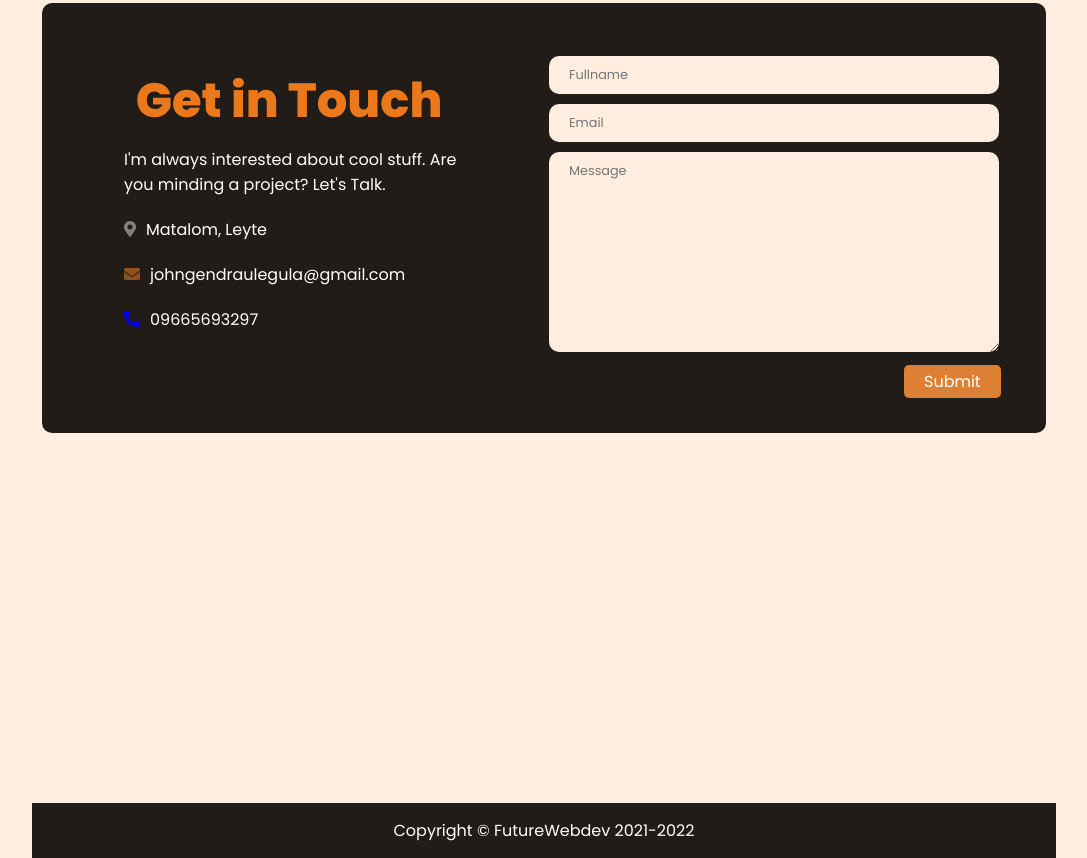
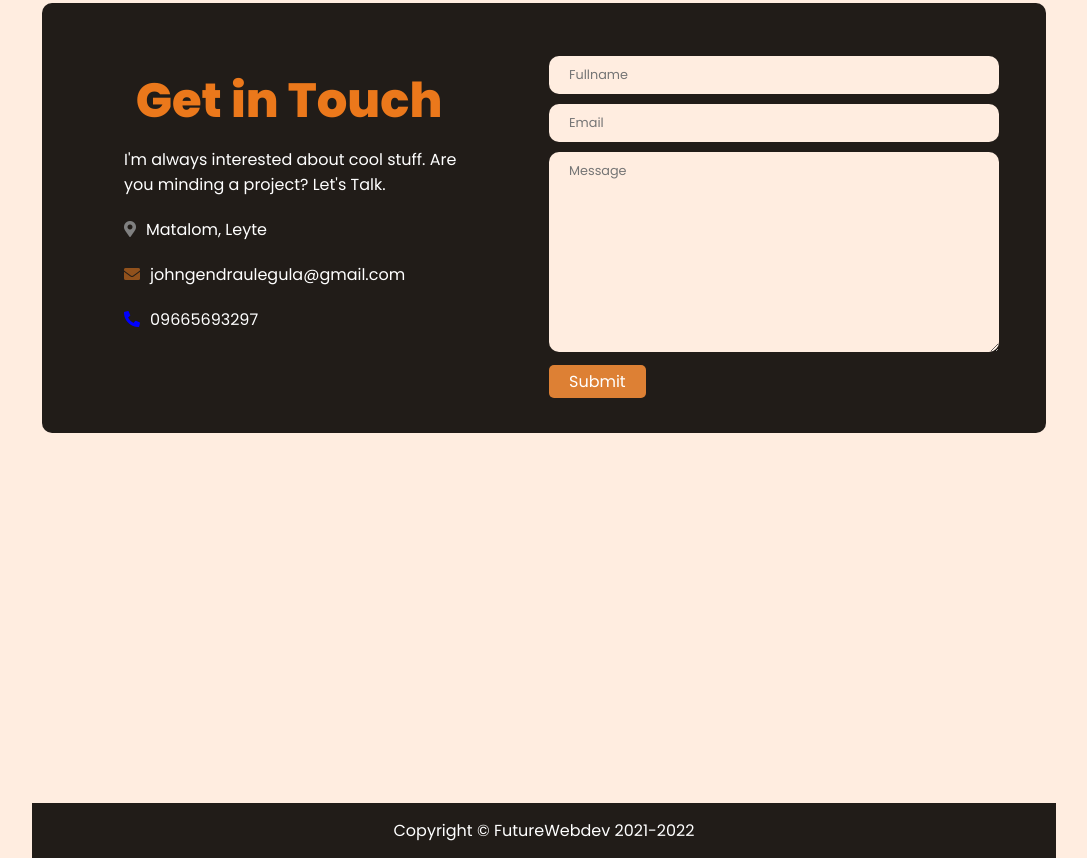
Before and after one commit to Johnaldrin123/Portfolio, a plain HTML site: page index.html in a window 1280 px wide. Shown: the part 3615-4473 px from the top of the page, without its empty margins (96-1183 px from the left). Drawn offline with nearby package versions, Linux system fonts and the light colour scheme.

Commit message:
updated style.css

```diff
--- a/style.css
+++ b/style.css
@@ -308,7 +308,6 @@ input, textarea{
 
 .contact-btn{
     text-decoration: none;
-    margin-left: 355px;
     padding: 5px 20px;
     background: #dd8034;
     color: #fff;
```
